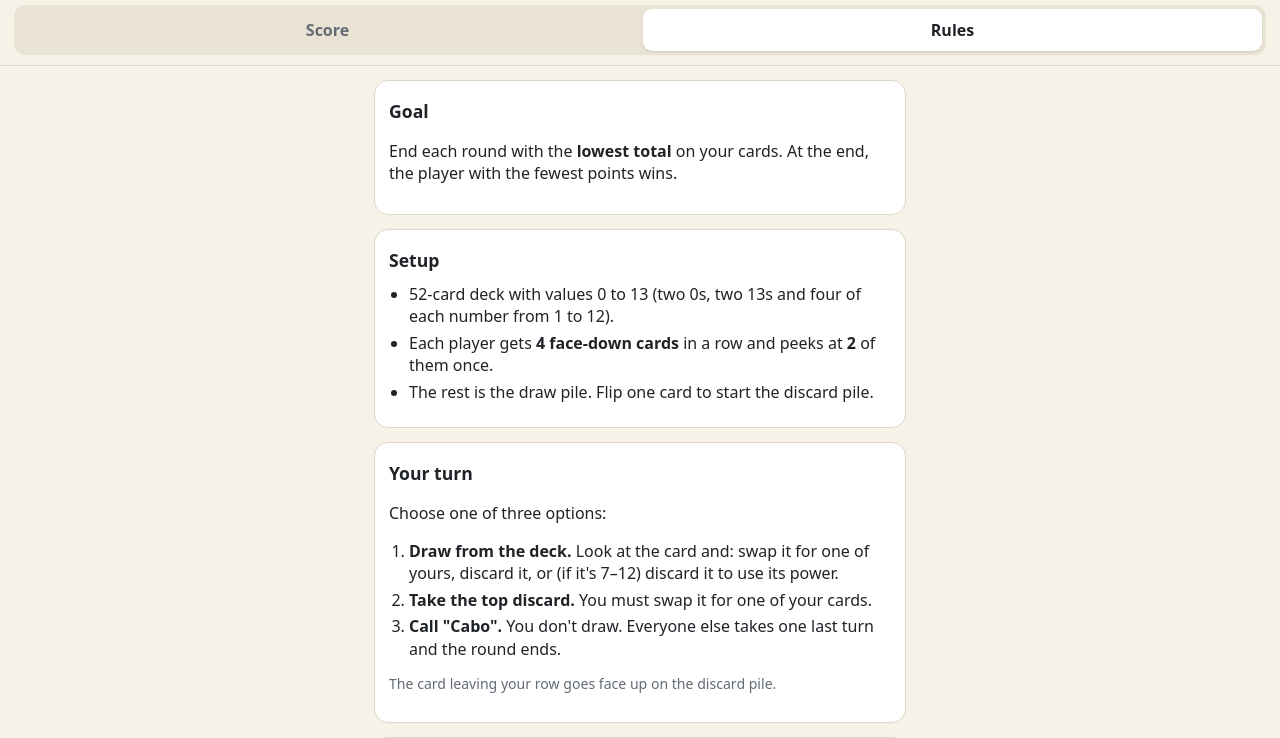
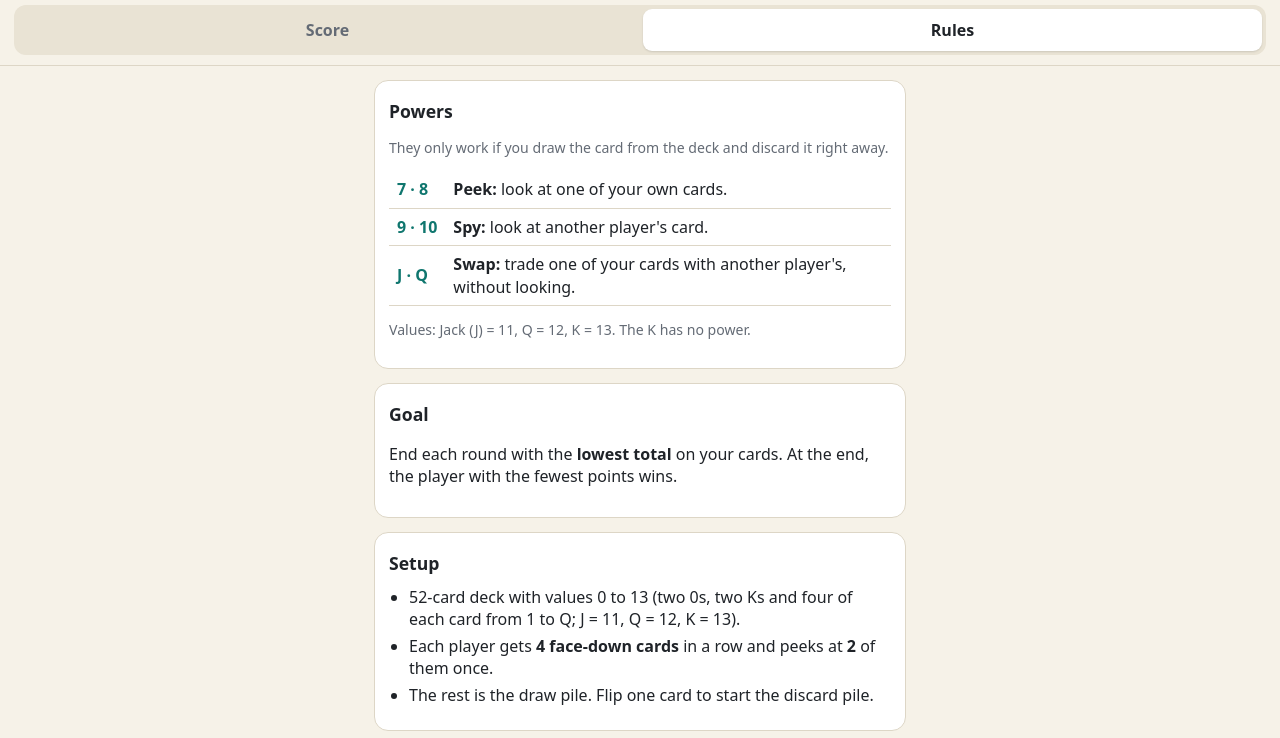
Before and after one commit to Unoquedadomas93/Timer-Escalada, a website: page cabo.html in a window 1280 px wide. Both pictures are taken after a click on the tab "Rules". Shown: the part 49-787 px from the top of the page. Drawn offline with Linux system fonts and the light colour scheme.

Commit message:
Put the Cabo powers first in the rules and use J, Q, K card names
Co-Authored-By: Claude Fable 5.2 <noreply@anthropic.com>
Claude-Session: https://claude.ai/code/session_011VbvYxvXAd9fXQzb9ZMCGx

```diff
--- a/cabo.html
+++ b/cabo.html
@@ -85,7 +85,8 @@
   #rules h2 { margin-top: 4px; }
   #rules ul, #rules ol { margin: 6px 0 10px; padding-left: 1.25em; }
   #rules li { margin: 4px 0; }
-  #rules table td, #rules table th { text-align: left; white-space: normal; }
+  #rules table td { text-align: left; white-space: normal; }
+  #rules table th { text-align: left; white-space: nowrap; max-width: none; font-size: 1rem; color: var(--accent); }
 </style>
 </head>
 <body>
@@ -140,29 +141,30 @@
 
   const RULES = {
     es: `
+<div class="card"><h2>Poderes</h2>
+<p class="muted small">Solo valen si robas la carta del mazo y la descartas enseguida.</p>
+<table>
+<tr><th>7 · 8</th><td><b>Peek:</b> mira una de tus cartas.</td></tr>
+<tr><th>9 · 10</th><td><b>Spy:</b> mira una carta de otro jugador.</td></tr>
+<tr><th>J · Q</th><td><b>Swap:</b> cambia una de tus cartas por la de otro jugador, sin mirarlas.</td></tr>
+</table>
+<p class="muted small">Valores: Jota (J) = 11, Q = 12, K = 13. La K no tiene poder.</p></div>
 <div class="card"><h2>Objetivo</h2>
 <p>Terminar cada ronda con la <b>menor suma</b> de puntos en tus cartas. Al final gana quien tenga menos puntos.</p></div>
 <div class="card"><h2>Preparación</h2>
 <ul>
-<li>Baraja de 52 cartas con valores del 0 al 13 (dos 0, dos 13 y cuatro de cada número del 1 al 12).</li>
+<li>Baraja de 52 cartas con valores del 0 al 13 (dos 0, dos K y cuatro de cada carta del 1 a la Q; J = 11, Q = 12, K = 13).</li>
 <li>Cada jugador recibe <b>4 cartas boca abajo</b> en fila y mira <b>2</b> de ellas una sola vez.</li>
 <li>El resto forma el mazo. Se voltea una carta para empezar el descarte.</li>
 </ul></div>
 <div class="card"><h2>Tu turno</h2>
 <p>Elige una de estas tres opciones:</p>
 <ol>
-<li><b>Robar del mazo.</b> Mira la carta y: cámbiala por una de las tuyas, descártala, o (si es 7–12) descártala para usar su poder.</li>
+<li><b>Robar del mazo.</b> Mira la carta y: cámbiala por una de las tuyas, descártala, o (si es del 7 a la Q) descártala para usar su poder.</li>
 <li><b>Tomar la carta de arriba del descarte.</b> Debes cambiarla por una de tus cartas.</li>
 <li><b>Decir «Cabo».</b> No robas. Los demás juegan un último turno y se termina la ronda.</li>
 </ol>
 <p class="muted small">La carta que sale de tu fila va al descarte boca arriba.</p></div>
-<div class="card"><h2>Poderes</h2>
-<p class="muted small">Solo valen si robas la carta del mazo y la descartas enseguida.</p>
-<table>
-<tr><th>7 · 8</th><td><b>Peek:</b> mira una de tus cartas.</td></tr>
-<tr><th>9 · 10</th><td><b>Spy:</b> mira una carta de otro jugador.</td></tr>
-<tr><th>11 · 12</th><td><b>Swap:</b> cambia una de tus cartas por la de otro jugador, sin mirarlas.</td></tr>
-</table></div>
 <div class="card"><h2>Cambiar varias cartas</h2>
 <p>Si crees tener 2 o más cartas del <b>mismo valor</b>, puedes cambiarlas todas por la carta que tomaste. Muéstralas:</p>
 <ul>
@@ -174,7 +176,7 @@
 <ul>
 <li><b>Quien dijo Cabo:</b> si tiene la suma más baja (o empata), anota <b>0</b>. Si no, anota su suma <b>+ 10</b> de castigo.</li>
 <li><b>Los demás:</b> anotan la suma de sus cartas.</li>
-<li><b>Kamikaze:</b> si terminas con exactamente dos 12 y dos 13, anotas 0 y todos los demás anotan 50.</li>
+<li><b>Kamikaze:</b> si terminas con exactamente dos Q y dos K, anotas 0 y todos los demás anotan 50.</li>
 </ul></div>
 <div class="card"><h2>Fin de la partida</h2>
 <ul>
@@ -182,29 +184,30 @@
 <li><b>100 exactos:</b> si quedas exactamente en 100, tu puntaje baja a 50. Solo una vez por jugador. Este marcador lo hace solo.</li>
 </ul></div>`,
     en: `
+<div class="card"><h2>Powers</h2>
+<p class="muted small">They only work if you draw the card from the deck and discard it right away.</p>
+<table>
+<tr><th>7 · 8</th><td><b>Peek:</b> look at one of your own cards.</td></tr>
+<tr><th>9 · 10</th><td><b>Spy:</b> look at another player's card.</td></tr>
+<tr><th>J · Q</th><td><b>Swap:</b> trade one of your cards with another player's, without looking.</td></tr>
+</table>
+<p class="muted small">Values: Jack (J) = 11, Q = 12, K = 13. The K has no power.</p></div>
 <div class="card"><h2>Goal</h2>
 <p>End each round with the <b>lowest total</b> on your cards. At the end, the player with the fewest points wins.</p></div>
 <div class="card"><h2>Setup</h2>
 <ul>
-<li>52-card deck with values 0 to 13 (two 0s, two 13s and four of each number from 1 to 12).</li>
+<li>52-card deck with values 0 to 13 (two 0s, two Ks and four of each card from 1 to Q; J = 11, Q = 12, K = 13).</li>
 <li>Each player gets <b>4 face-down cards</b> in a row and peeks at <b>2</b> of them once.</li>
 <li>The rest is the draw pile. Flip one card to start the discard pile.</li>
 </ul></div>
 <div class="card"><h2>Your turn</h2>
 <p>Choose one of three options:</p>
 <ol>
-<li><b>Draw from the deck.</b> Look at the card and: swap it for one of yours, discard it, or (if it's 7–12) discard it to use its power.</li>
+<li><b>Draw from the deck.</b> Look at the card and: swap it for one of yours, discard it, or (if it's 7 to Q) discard it to use its power.</li>
 <li><b>Take the top discard.</b> You must swap it for one of your cards.</li>
 <li><b>Call "Cabo".</b> You don't draw. Everyone else takes one last turn and the round ends.</li>
 </ol>
 <p class="muted small">The card leaving your row goes face up on the discard pile.</p></div>
-<div class="card"><h2>Powers</h2>
-<p class="muted small">They only work if you draw the card from the deck and discard it right away.</p>
-<table>
-<tr><th>7 · 8</th><td><b>Peek:</b> look at one of your own cards.</td></tr>
-<tr><th>9 · 10</th><td><b>Spy:</b> look at another player's card.</td></tr>
-<tr><th>11 · 12</th><td><b>Swap:</b> trade one of your cards with another player's, without looking.</td></tr>
-</table></div>
 <div class="card"><h2>Swapping several cards</h2>
 <p>If you think you have 2 or more cards of the <b>same value</b>, you may swap them all for the card you took. Reveal them:</p>
 <ul>
@@ -216,7 +219,7 @@
 <ul>
 <li><b>The Cabo caller:</b> with the lowest total (or tied), scores <b>0</b>. Otherwise, scores their total <b>+ 10</b> penalty.</li>
 <li><b>Everyone else:</b> scores the total of their cards.</li>
-<li><b>Kamikaze:</b> if you end with exactly two 12s and two 13s, you score 0 and everyone else scores 50.</li>
+<li><b>Kamikaze:</b> if you end with exactly two Qs and two Ks, you score 0 and everyone else scores 50.</li>
 </ul></div>
 <div class="card"><h2>End of game</h2>
 <ul>
--- a/sw.js
+++ b/sw.js
@@ -1,6 +1,6 @@
 // Offline cache for the app shell. Bump CACHE_VERSION whenever any cached
 // file changes so clients pick up the new version.
-const CACHE_VERSION = 'v13';
+const CACHE_VERSION = 'v14';
 const CACHE = `timer-escalada-${CACHE_VERSION}`;
 const ASSETS = [
   './',
```
